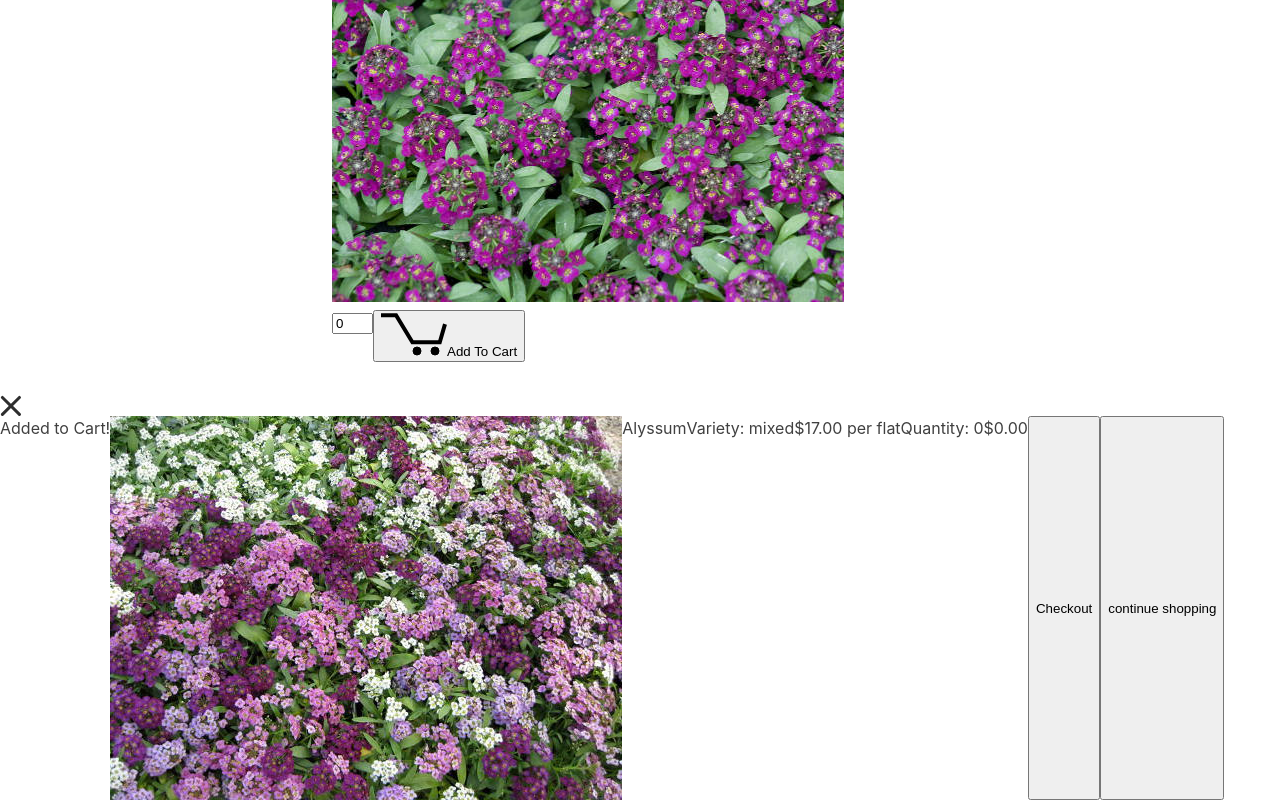
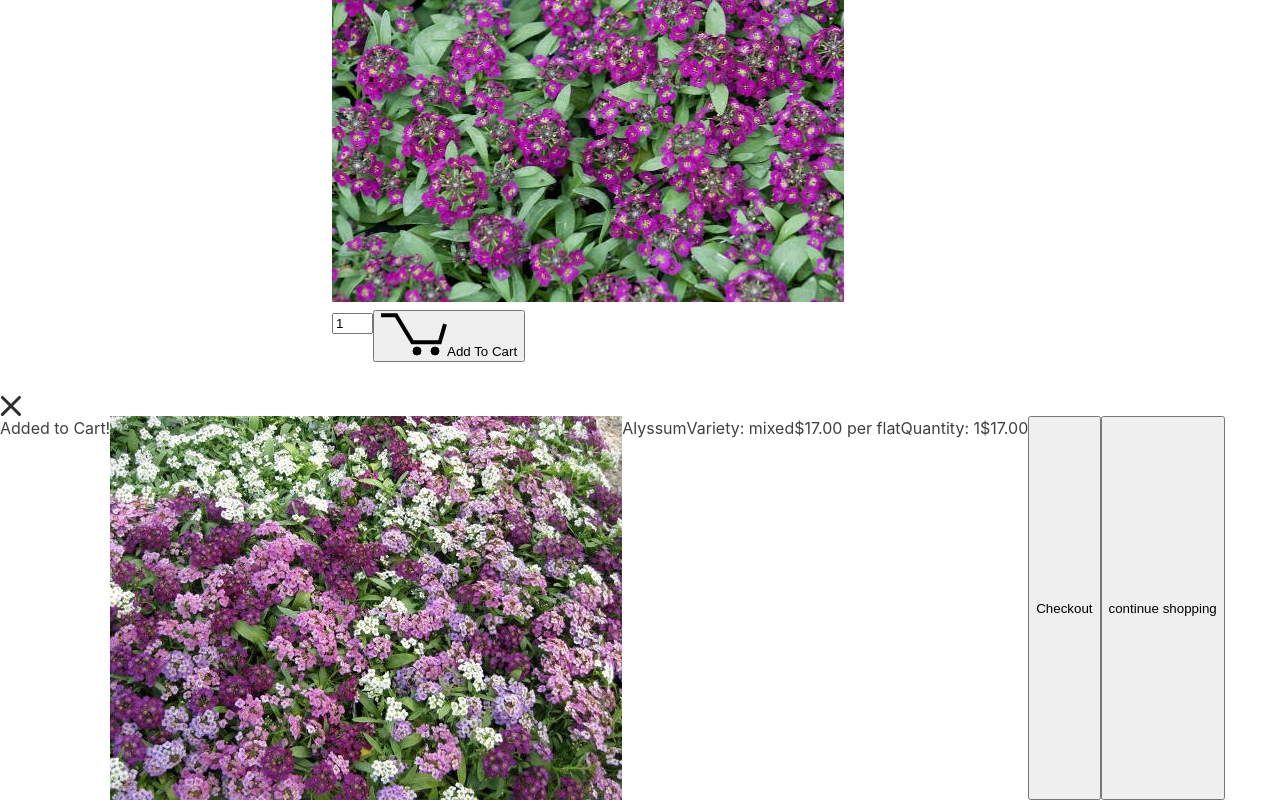
Before and after one commit to betsystevens/flowersale, a React (Create React App) app: page /flats/0 in a window 1280 px wide. Shown: the part 1327-2127 px from the top of the page. Built offline with nearby package versions, Linux system fonts and the light colour scheme.

Commit message:
pull Quantity component into module, init value 1

```diff
--- a/src/components/FlowerDetails.js
+++ b/src/components/FlowerDetails.js
@@ -1,6 +1,7 @@
 import React from "react";
 import { Link } from "react-router-dom";
 import AddedToCart from "./AddedToCart";
+import Quantity from "./Quantity";
 
 // 'Add to Cart' button with cart icon
 function AddToCart(props) {
@@ -19,30 +20,6 @@ function AddToCart(props) {
         ></img>
         Add To Cart
       </button>
-    </div>
-  );
-}
-function Quantity(props) {
-  return (
-    <div className="mt-6">
-      <div className="flex cursor-pointer border-2 border-gray-200 bg-gray-100 rounded relative h-7 w-20">
-        <div onClick={props.handleMinus} className="relative h-full w-1/3">
-          <div className="minus absolute"></div>
-        </div>
-        <div className="relative h-full w-1/3">
-          <input
-            className="w-full h-full bg-gray-50 text-center font-mono font-thin text-sm"
-            type="number"
-            min="0"
-            max="99"
-            value={props.quantity}
-            onChange={props.handleOnChange}
-          ></input>
-        </div>
-        <div onClick={props.handlePlus} className="relative h-full w-1/3">
-          <div className="plus absolute"></div>
-        </div>
-      </div>
     </div>
   );
 }
@@ -84,7 +61,7 @@ class FlowerDetails extends React.Component {
   state = {
     imageId: 0,
     selectedImageId: 0,
-    quantity: 0,
+    quantity: 1,
     open: false,
   };
   toggleModal = () => {
```
